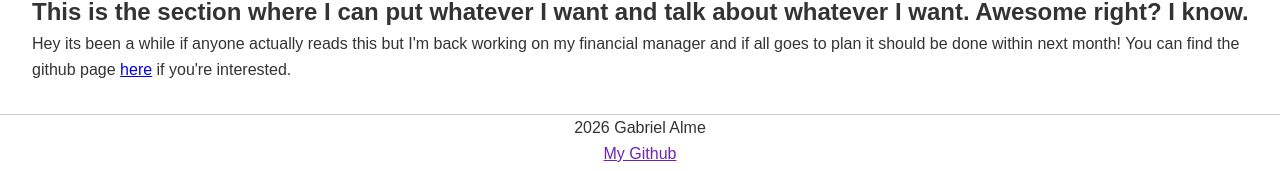
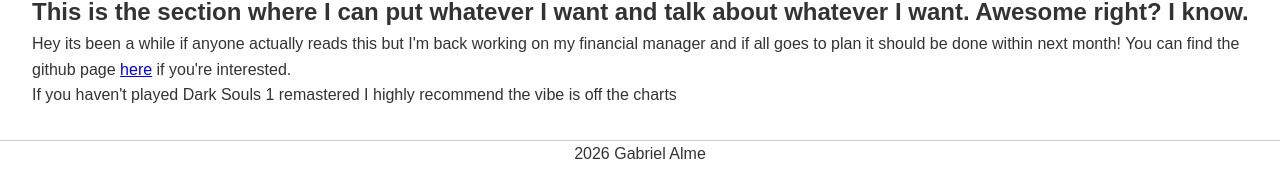
Before and after one commit to GabrielAlme/MyWebsite, a React (Vite) app: page / in a window 1280 px wide. Shown: the part 753-924 px from the top of the page. Built offline with nearby package versions, Linux system fonts and the light colour scheme.

Commit message:
ds1 slop

```diff
--- a/src/components/Home.jsx
+++ b/src/components/Home.jsx
@@ -31,6 +31,9 @@ function Home() {
                     Hey its been a while if anyone actually reads this but I'm back working on my financial manager and if all goes to plan it should be done within next month!
                     You can find the github page <a href="https://github.com/GabrielAlme/SomeFinancialManagementApp" target="_blank">here</a> if you're interested.
                 </p>
+                <p>
+                    If you haven't played Dark Souls 1 remastered I highly recommend the vibe is off the charts
+                </p>
             </div>
         </div>
     )
```
